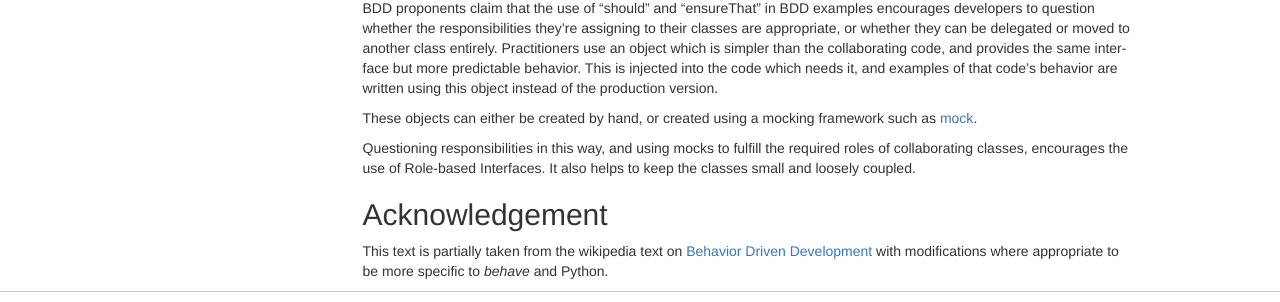
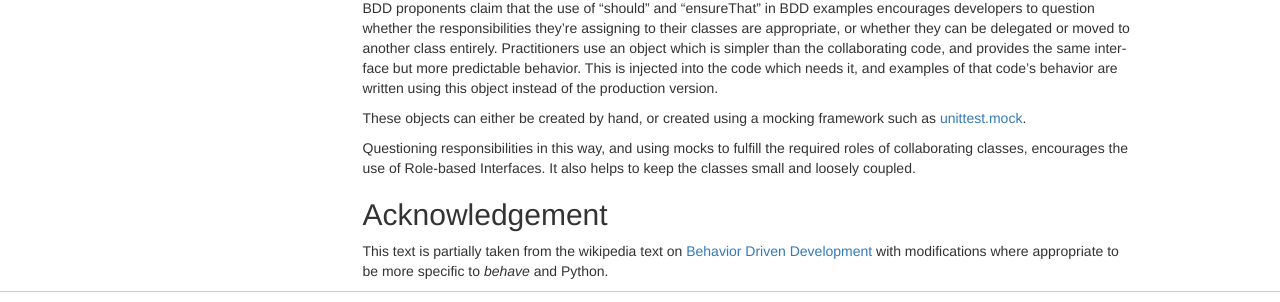
Before and after one commit to behave/behave, a Sphinx documentation site: the page built from docs/philosophy.rst, in a window 1280 px wide and 900 px high, scrolled down 2371 px. Shown: the part 528-830 px from the top of the window. Built offline with Sphinx 7.4.7, drawn with Linux system fonts in a browser that asks for light colours.

Commit message:
update mock's link to the standard library page
mock has been integrated in python standard library with Python 3.3,
released in 2013. References to mock should point to that one rather
than the kept-for-compatibility PyPI package

```diff
--- a/docs/philosophy.rst
+++ b/docs/philosophy.rst
@@ -217,7 +217,9 @@ which needs it, and examples of that code's behavior are written using this
 object instead of the production version.
 
 These objects can either be created by hand, or created using a
-mocking framework such as :pypi:`mock`.
+mocking framework such as `unittest.mock`_.
+
+.. _`unittest.mock`: https://docs.python.org/fr/3/library/unittest.mock.html
 
 Questioning responsibilities in this way, and using mocks to fulfill the
 required roles of collaborating classes, encourages the use of Role-based
```
